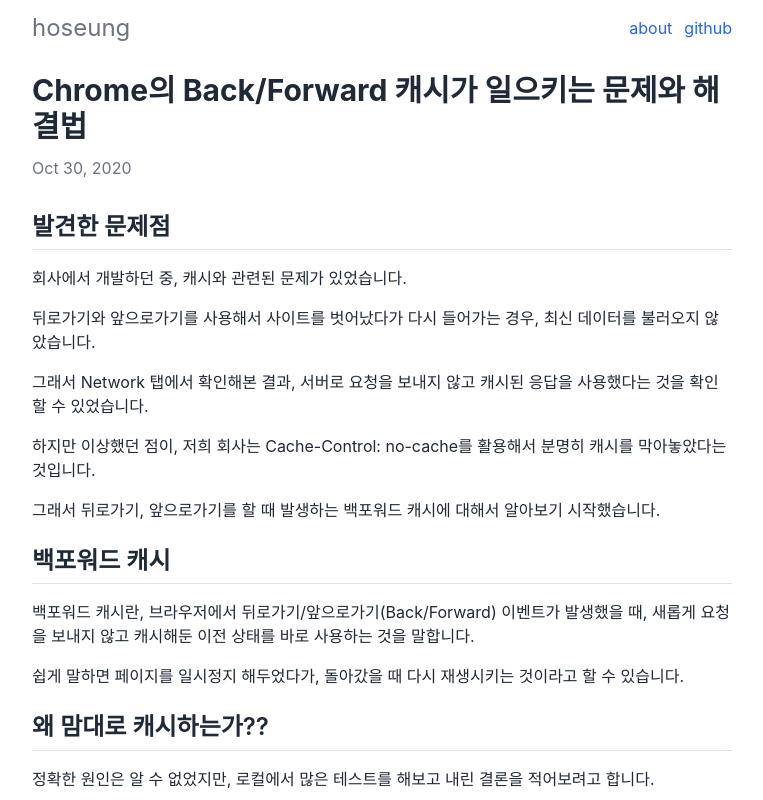
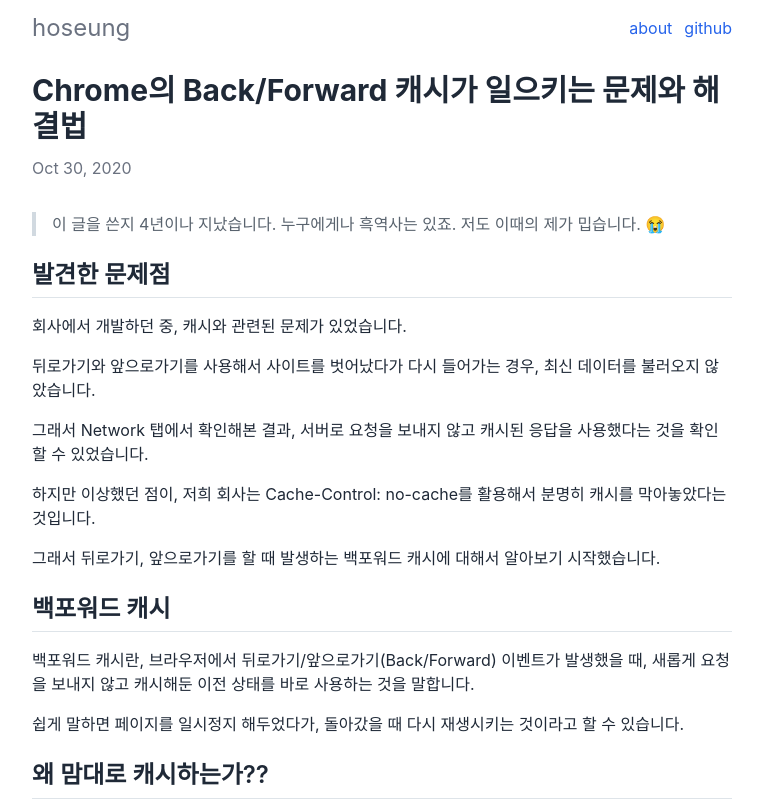
Before and after one commit to hoseungme/blog.hoseung.me, a Next.js app: page /2020-10-31-chrome-back-forward-cache in a window 1280 px wide. Shown: the top 800 px of the page, without its empty margins (258-1021 px from the left). Built offline with nearby package versions, Linux system fonts and the light colour scheme; a web font is replaced by a local one.

Commit message:
add outdated warning

```diff
--- a/src/app/[postId]/content/Page.tsx
+++ b/src/app/[postId]/content/Page.tsx
@@ -4,12 +4,15 @@ import "./style.scss";
 
 import { Post } from "@/models/post";
 import { formatUTC } from "@/utils/date";
+import { differenceInYears } from "date-fns";
 import hljs from "highlight.js";
 import Markdown from "react-markdown";
 import rehypeRaw from "rehype-raw";
 import { Utterances } from "./Utterances";
 
 export function Page({ post }: { post: Post }) {
+  const years = differenceInYears(Date.now(), post.publishedAt);
+
   return (
     <article className="w-full" itemScope itemType="http://schema.org/Article">
       <header className="mt-4">
@@ -36,7 +39,7 @@ export function Page({ post }: { post: Post }) {
             },
           }}
         >
-          {post.content}
+          {years >= 1 ? `> 이 글을 쓴지 ${years}년이나 지났습니다. 누구에게나 흑역사는 있죠. 저도 이때의 제가 밉습니다. 😭\n\n` + post.content : post.content}
         </Markdown>
       </main>
       <Utterances />
```
